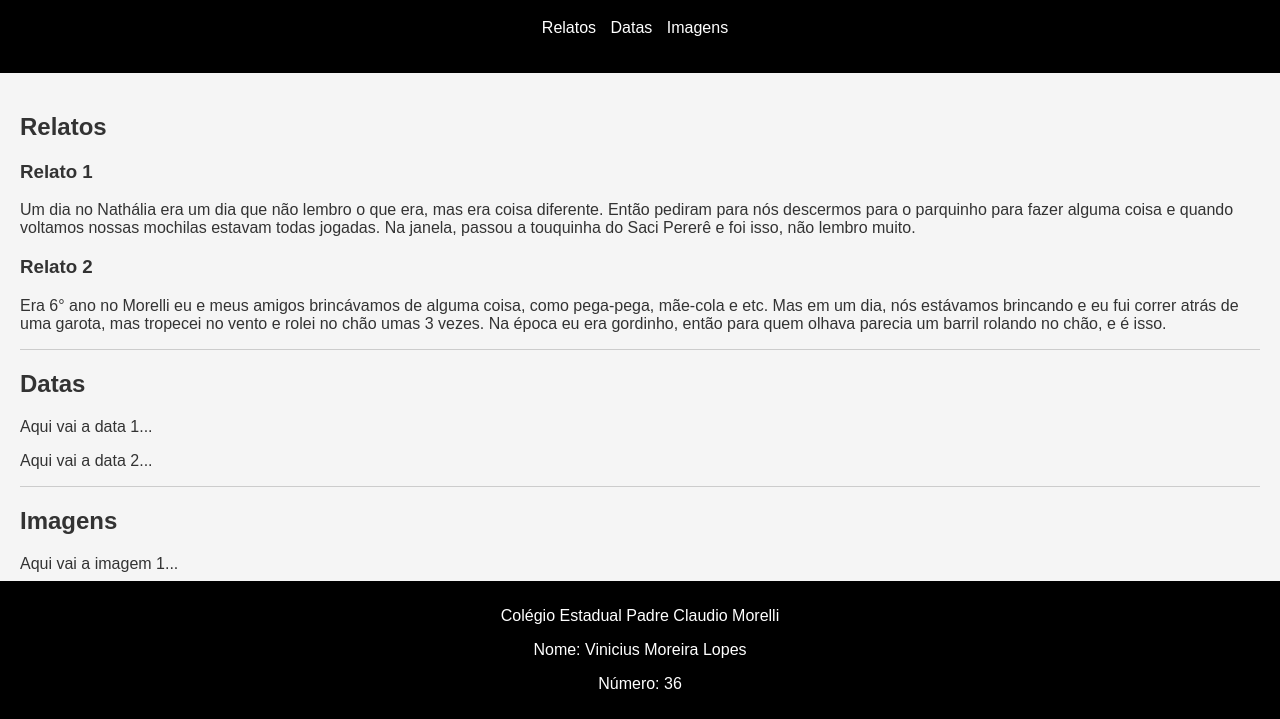
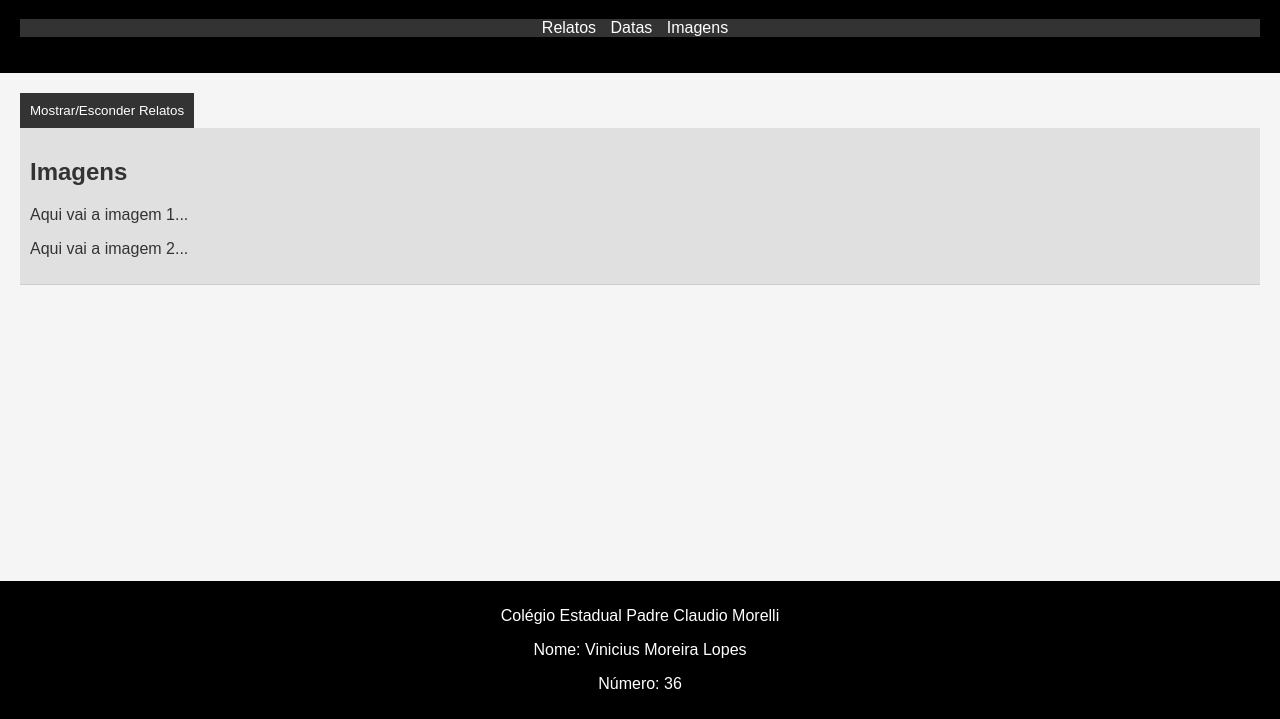
Before and after one commit to ArticVl/memorias-escolares, a plain HTML site: page index.html in a window 1280 px wide. Shown: the part 81-800 px from the top of the page. Drawn offline with Linux system fonts and the light colour scheme.

Commit message:
site melhor

```diff
--- a/index.html
+++ b/index.html
@@ -34,15 +34,16 @@
         </nav>
     </header>
     <main>
+        <button id="relatoButton">Mostrar/Esconder Relatos</button>
         <section id="relatos">
             <h2>Relatos</h2>
             <article id="relato1">
                 <h3>Relato 1</h3>
-                <p>Um dia no Nathália era um dia que não lembro o que era, mas era coisa diferente. Então pediram para nós descermos para o parquinho para fazer alguma coisa e quando voltamos nossas mochilas estavam todas jogadas. Na janela, passou a touquinha do Saci Pererê e foi isso, não lembro muito.</p>
+                <p>Um dia no Nathália era um dia que não lembro o que era, mas era coisa diferente. Então pediram para nós descermos para o parquinho para fazer alguma coisa e quando voltamos nossas mochilas estavam todas jogadas. <br><br> Na janela, passou a touquinha do Saci Pererê e foi isso, não lembro muito.</p>
             </article>
             <article id="relato2">
                 <h3>Relato 2</h3>
-                <p>Era 6° ano no Morelli eu e meus amigos brincávamos de alguma coisa, como pega-pega, mãe-cola e etc. Mas em um dia, nós estávamos brincando e eu fui correr atrás de uma garota, mas tropecei no vento e rolei no chão umas 3 vezes. Na época eu era gordinho, então para quem olhava parecia um barril rolando no chão, e é isso.</p>
+                <p>Era 6° ano no Morelli eu e meus amigos brincávamos de alguma coisa, como pega-pega, mãe-cola e etc. <br><br> Mas em um dia, nós estávamos brincando e eu fui correr atrás de uma garota, mas tropecei no vento e rolei no chão umas 3 vezes. <br><br> Na época eu era gordinho, então para quem olhava parecia um barril rolando no chão, e é isso.</p>
             </article>
         </section>
         <section id="datas">
--- a/script.js
+++ b/script.js
@@ -1,5 +1,22 @@
+document.addEventListener('DOMContentLoaded', function() {
+    const relatoButton = document.getElementById('relatoButton');
+    const relatoSection = document.getElementById('relatos');
+    const dataSection = document.getElementById('datas');
 
-document.addEventListener('DOMContentLoaded', function() {
+    relatoButton.addEventListener('click', function() {
+        if (relatoSection.style.display === 'none') {
+            relatoSection.style.display = 'block';
+            dataSection.style.display = 'block';
+        } else {
+            relatoSection.style.display = 'none';
+            dataSection.style.display = 'none';
+        }
+    });
+
+    // Inicialmente escondendo as seções
+    relatoSection.style.display = 'none';
+    dataSection.style.display = 'none';
+
     const menuItems = document.querySelectorAll('nav ul li');
 
     menuItems.forEach(item => {
--- a/style.css
+++ b/style.css
@@ -14,6 +14,7 @@ header {
 nav ul {
     list-style-type: none;
     padding: 0;
+    background-color: #333;
 }
 nav ul li {
     display: inline;
@@ -22,7 +23,7 @@ nav ul li {
 nav ul li ul {
     display: none;
     position: absolute;
-    background-color: #000;
+    background-color: #444;
     list-style-type: none;
     padding: 0;
 }
@@ -43,6 +44,8 @@ main {
 section {
     margin-bottom: 20px;
     border-bottom: 1px solid #ccc;
+    background-color: #e0e0e0;
+    padding: 10px;
 }
 footer {
     background-color: #000;
@@ -53,3 +56,13 @@ footer {
     width: 100%;
     bottom: 0;
 }
+button {
+    background-color: #333;
+    color: #fff;
+    padding: 10px;
+    border: none;
+    cursor: pointer;
+}
+button:hover {
+    background-color: #555;
+}
```
